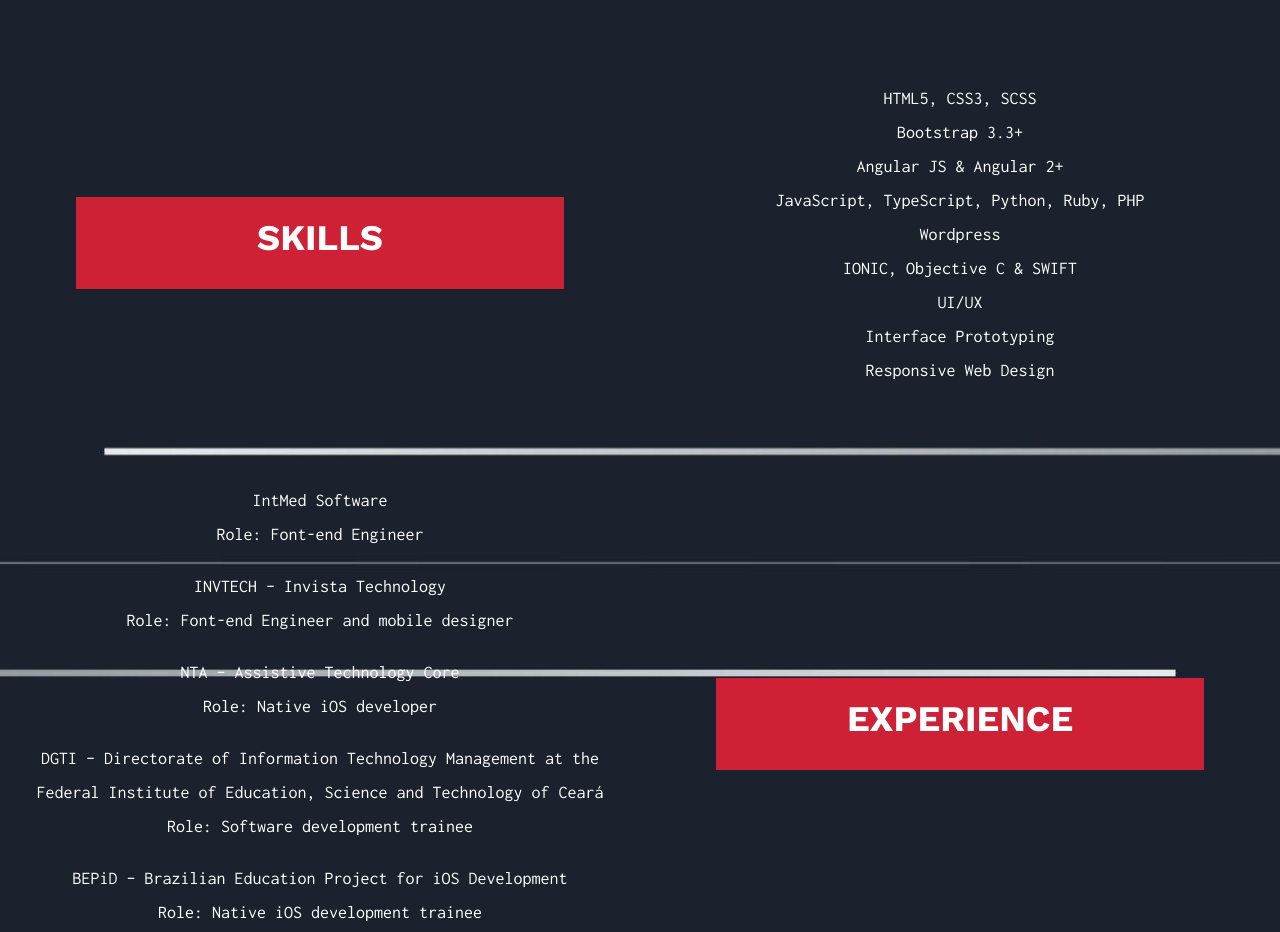
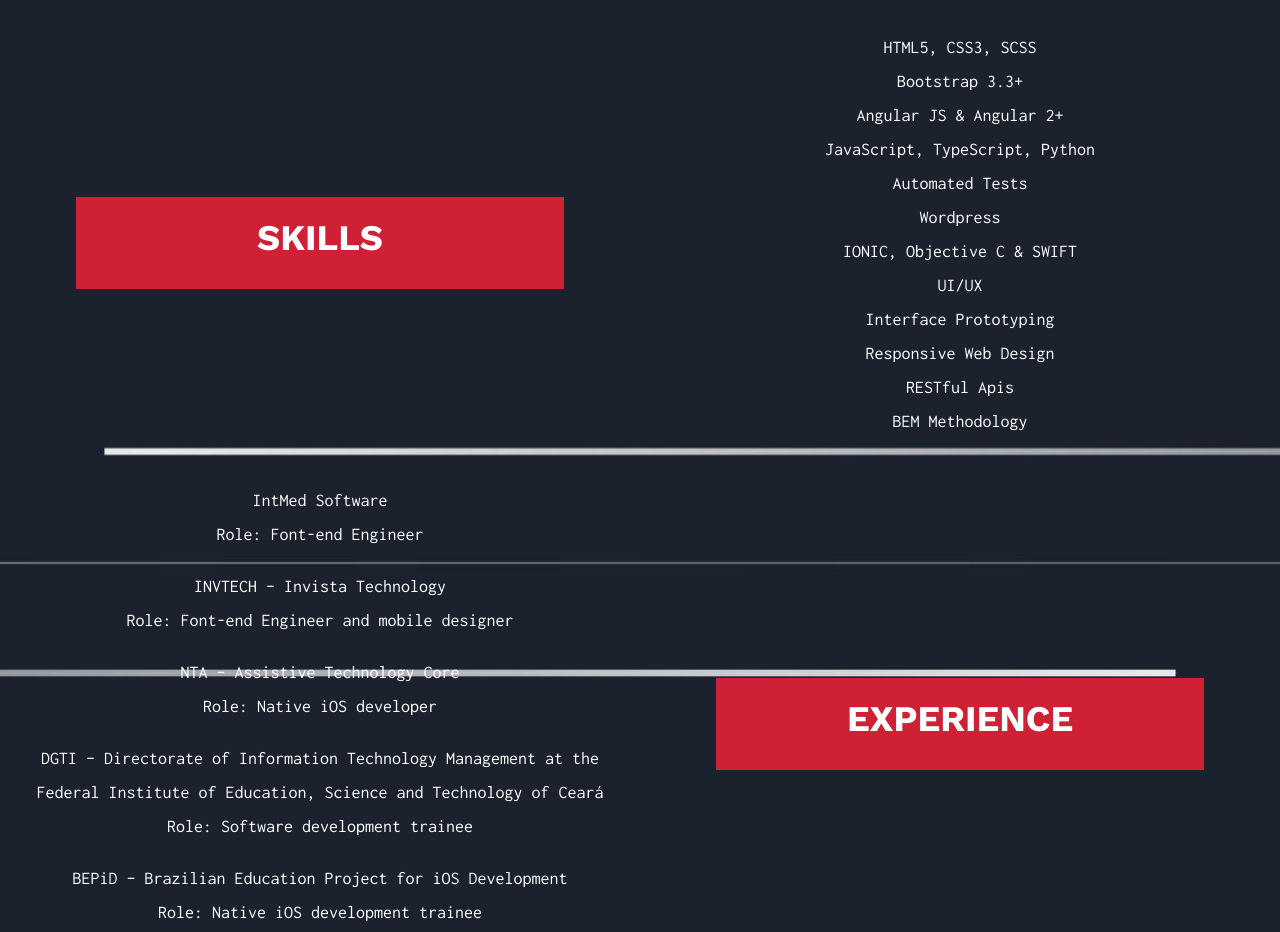
Before and after one commit to marcio133/marcio133.github.io, a website: page index.html in a window 1280 px wide. Shown: the part 1037-1969 px from the top of the page. Drawn offline with nearby package versions, Linux system fonts and the light colour scheme.

Commit message:
new skills

```diff
--- a/index.html
+++ b/index.html
@@ -71,12 +71,15 @@
                     <li>HTML5, CSS3, SCSS</li>
                     <li>Bootstrap 3.3+</li>
                     <li>Angular JS & Angular 2+</li>
-                    <li>JavaScript, TypeScript, Python, Ruby, PHP</li>
+                    <li>JavaScript, TypeScript, Python</li>
+                    <li>Automated Tests </li>
                     <li>Wordpress</li>
                     <li>IONIC, Objective C & SWIFT</li>
                     <li>UI/UX</li>
                     <li>Interface Prototyping</li>
                     <li>Responsive Web Design</li>
+                    <li>RESTful Apis </li>
+                    <li>BEM Methodology </li>
                 </ul>
             </div>
         </div>
```
